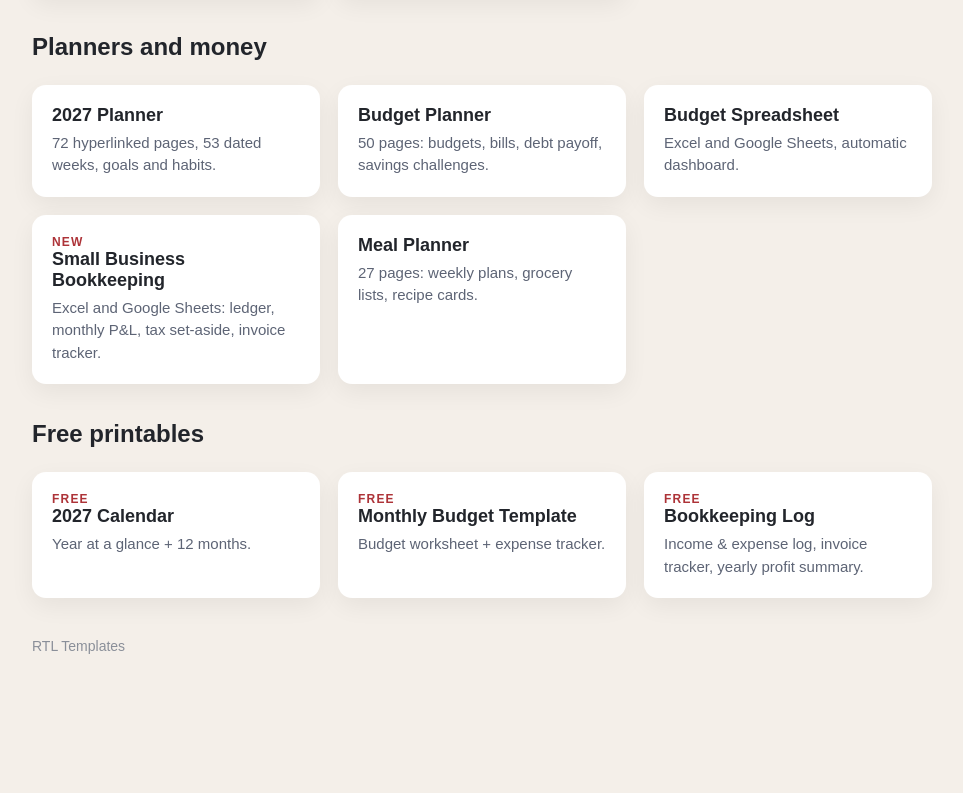
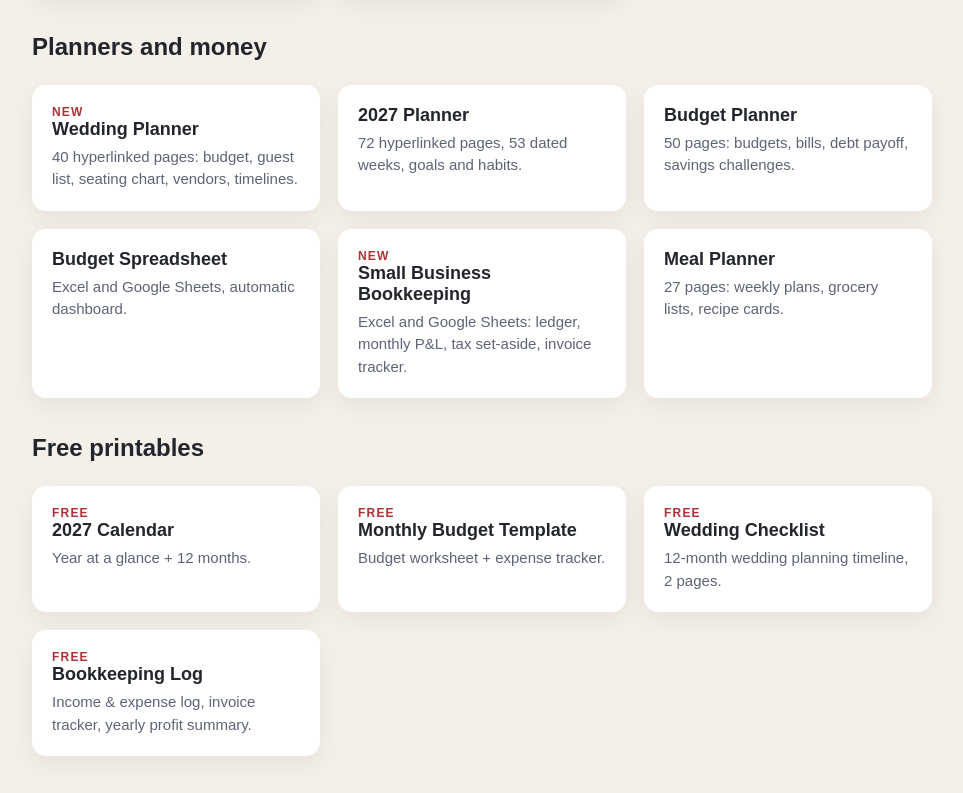
Before and after one commit to rtl-templates/rtl-templates.github.io, a plain HTML site: page printables/index.html in a window 1280 px wide. Shown: the part 516-1309 px from the top of the page, without its empty margins (158-1121 px from the left). Before the commit the page ends 1218 px from the top, so only its background shows below. Drawn offline with Linux system fonts and the light colour scheme.

Commit message:
Hub: add wedding planner and free checklist

```diff
--- a/printables/index.html
+++ b/printables/index.html
@@ -1,7 +1,7 @@
 <!doctype html>
 <html lang="en"><head><meta charset="utf-8"><meta name="viewport" content="width=device-width, initial-scale=1">
 <title>Printable Planners, Budget Templates & Christmas Printables | RTL Templates</title>
-<meta name="description" content="Minimal printable planners and templates: 2027 planner, budget planner, budget spreadsheet, small business bookkeeping spreadsheet, meal planner, Christmas planner and Christmas party games. Plus free printables.">
+<meta name="description" content="Minimal printable planners and templates: 2027 planner, wedding planner, budget planner, budget spreadsheet, small business bookkeeping spreadsheet, meal planner, Christmas planner and party games. Plus free printables.">
 <style>body{margin:0;font-family:Arial,sans-serif;color:#22252b;background:#f4efe9}.w{max-width:900px;margin:0 auto;padding:48px 16px}h1{font-size:38px;margin:0 0 8px}p.l{font-size:19px;color:#5d6475}.g{display:grid;grid-template-columns:repeat(auto-fill,minmax(250px,1fr));gap:18px;margin:24px 0}.c{background:#fff;border-radius:14px;padding:20px;text-decoration:none;color:inherit;box-shadow:0 8px 24px rgba(0,0,0,.06)}.c b{display:block;font-size:18px;margin-bottom:6px}.c span{color:#5d6475;font-size:15px;line-height:1.5}.k{font-size:12px;font-weight:bold;letter-spacing:.1em;color:#ad3338}h2{margin-top:36px}footer{margin-top:40px;color:#8a8f99;font-size:14px}</style></head>
 <body><div class="w">
 <h1>Printables that make life easier</h1>
@@ -16,6 +16,7 @@
 </div>
 <h2>Planners and money</h2>
 <div class="g">
+<a class="c" href="../wedding-planner/"><div class="k">NEW</div><b>Wedding Planner</b><span>40 hyperlinked pages: budget, guest list, seating chart, vendors, timelines.</span></a>
 <a class="c" href="../planner-2027/"><b>2027 Planner</b><span>72 hyperlinked pages, 53 dated weeks, goals and habits.</span></a>
 <a class="c" href="../budget-planner/"><b>Budget Planner</b><span>50 pages: budgets, bills, debt payoff, savings challenges.</span></a>
 <a class="c" href="../budget-spreadsheet/"><b>Budget Spreadsheet</b><span>Excel and Google Sheets, automatic dashboard.</span></a>
@@ -26,6 +27,7 @@
 <div class="g">
 <a class="c" href="../free-printables/2027-calendar.html"><div class="k">FREE</div><b>2027 Calendar</b><span>Year at a glance + 12 months.</span></a>
 <a class="c" href="../free-printables/budget-template.html"><div class="k">FREE</div><b>Monthly Budget Template</b><span>Budget worksheet + expense tracker.</span></a>
+<a class="c" href="../free-printables/wedding-checklist.html"><div class="k">FREE</div><b>Wedding Checklist</b><span>12-month wedding planning timeline, 2 pages.</span></a>
 <a class="c" href="../free-printables/bookkeeping-log.html"><div class="k">FREE</div><b>Bookkeeping Log</b><span>Income &amp; expense log, invoice tracker, yearly profit summary.</span></a>
 </div>
 <footer>RTL Templates</footer>
```
